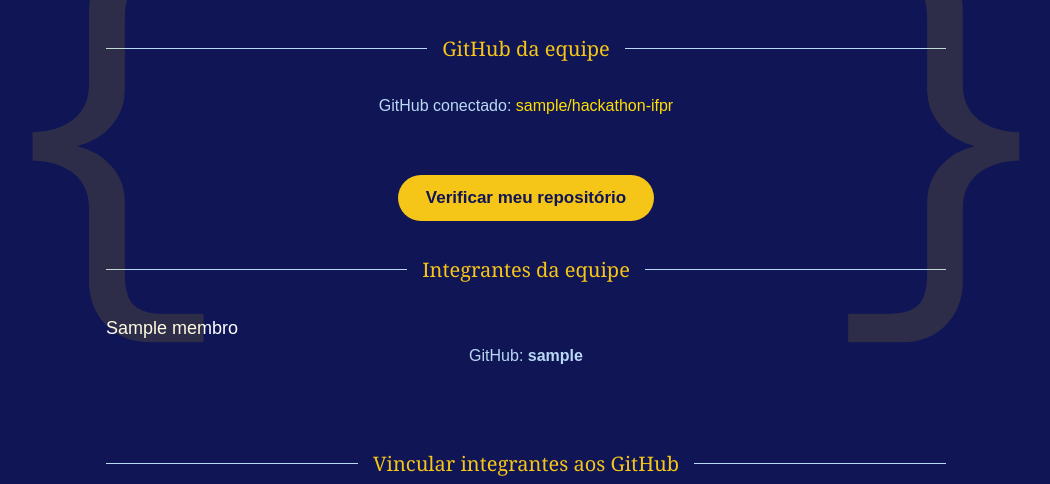
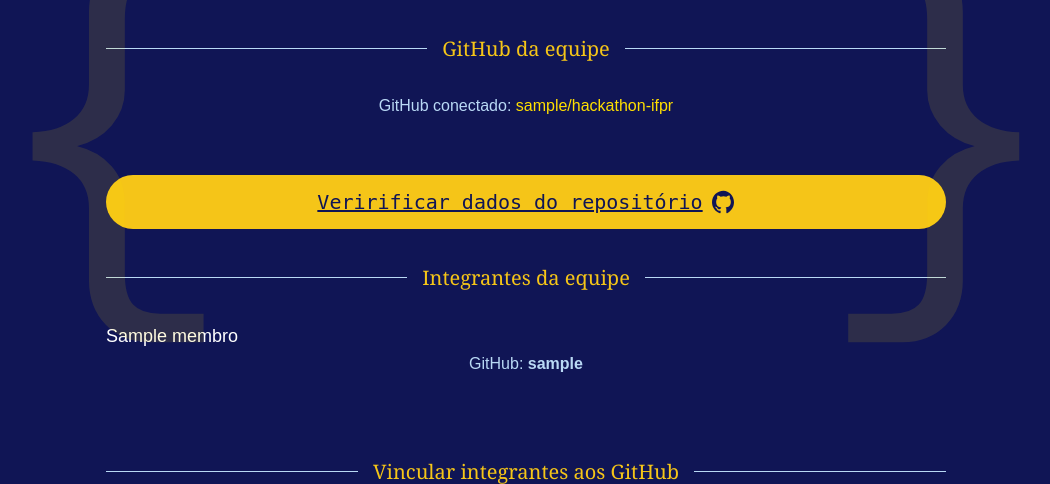
Before and after one commit to juliastrobel/Projeto_Final_Hackathon_Engenharia_de_Software, a FastAPI app: template templates/area_equipe.html in a window 1280 px wide. Shown: the part 337-821 px from the top of the page, without its empty margins (114-1164 px from the left). Run offline with FastAPI, Linux system fonts and the light colour scheme; the template is opened without the code that fills it: most values are stand-ins (such as "Sample title", 1, 10 or a date in 2020); parts of the project's set-up code (start-up, migrations or seed data) failed here and were passed over.

Commit message:
Update repository link to button with SVG icon
Replaced link with a button for repository verification and added an SVG icon.

```diff
--- a/templates/area_equipe.html
+++ b/templates/area_equipe.html
@@ -45,11 +45,20 @@
                 </a>
             </p>
 
-            <a href="/analise/{{ team.id }}"
-               class="botao-inscrever"
-               style="display:inline-block; width:auto; text-decoration:none;">
-                Verificar meu repositório
-            </a>
+ <a href="/analise/{{ team.id }}"
+<button class="botao-github">
+    Veririficar dados do repositório
+
+    <svg xmlns="http://w3.org"
+         viewBox="0 0 24 24"
+         width="24"
+         height="24"
+         fill="currentColor">
+        <path d="M12.5.75C6.146.75 1 5.896 1 12.25c0 5.081 3.293 9.388 7.863 10.91.575.101.78-.247.78-.55 0-.273-.01-1.002-.015-1.967-3.199.692-3.873-1.54-3.873-1.54-.523-1.327-1.277-1.68-1.277-1.68-1.044-.714.078-.7.078-.7 1.154.08 1.762 1.184 1.762 1.184 1.026 1.758 2.688 1.25 3.344.956.104-.742.402-1.25.731-1.537-2.554-.29-5.24-1.277-5.24-5.686 0-1.256.447-2.283 1.182-3.087-.117-.29-.512-1.46.113-3.04 0 0 .966-.31 3.164 1.18a11.003 11.003 0 0 1 5.756 0c2.196-1.49 3.16-1.18 3.16-1.18.627 1.58.232 2.75.115 3.04.737.804 1.18 1.83 1.18 3.087 0 4.42-2.69 5.393-5.251 5.677.413.355.78 1.055.78 2.128 0 1.536-.014 2.774-.014 3.152 0 .306.203.657.787.542C19.709 21.634 23 17.329 23 12.25 23 5.896 17.854.75 12.5.75Z"/>
+    </svg>
+</button>
+     </a>
+
 
         {% else %}
 
```
